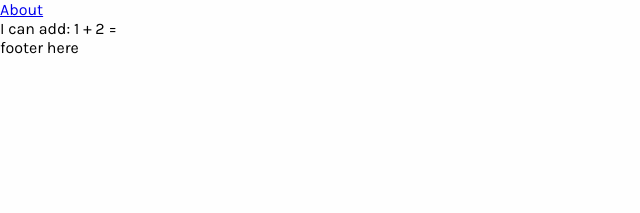
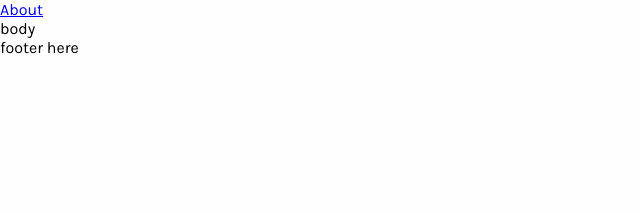
Before and after one commit to jeremiespoken/jeremiespoken.com, a Jekyll site: the page built from index.html, in a window 1280 px wide. Shown: the top 213 px of the page, without its empty margins (0-640 px from the left). Built offline with Jekyll 4.4.1, drawn with Linux system fonts in a browser that asks for light colours.

```diff
--- a/_includes/head.html
+++ b/_includes/head.html
@@ -6,7 +6,6 @@
   <title>{% if page.title %}{{ page.title }}{% else %}{{ site.title }}{% endif %}</title>
   <meta name="description" content="{% if page.excerpt %}{{ page.excerpt | strip_html | strip_newlines | truncate: 160 }}{% else %}{{ site.description }}{% endif %}">
 
-
   <link href='http://fonts.googleapis.com/css?family=Karla:400,700' rel='stylesheet' type='text/css'>
   <link rel="stylesheet" href="{{ "/css/main.css" | prepend: site.baseurl }}">
   <link rel="canonical" href="{{ page.url | replace:'index.html','' | prepend: site.baseurl | prepend: site.url }}">
--- a/index.html
+++ b/index.html
@@ -4,6 +4,6 @@ layout: default
 
 <div class="home">
 
-  I can add: 1 + 2 = {{ 1+2 }}
+body
 
 </div>
```
Also changed, not shown: 6 other files.
